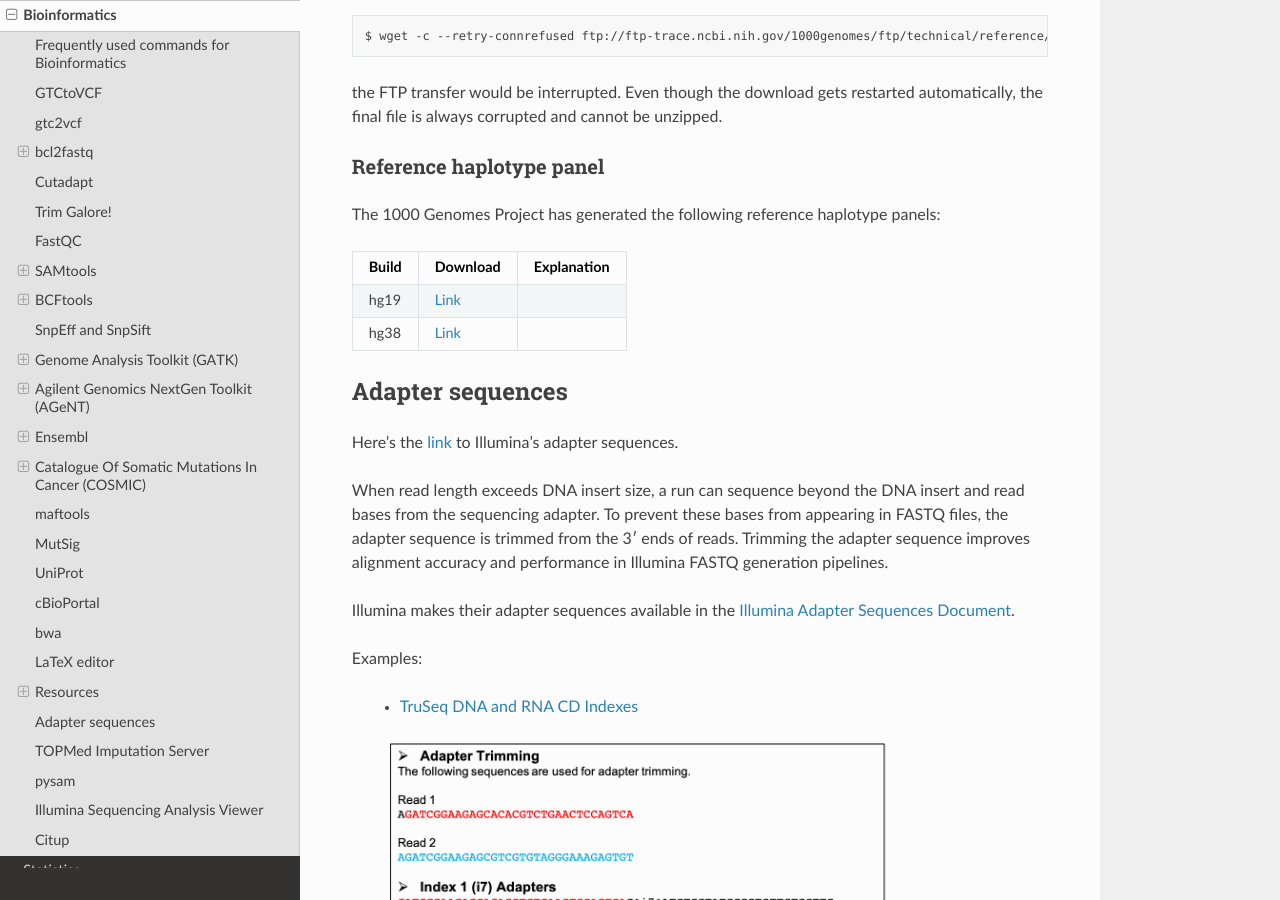
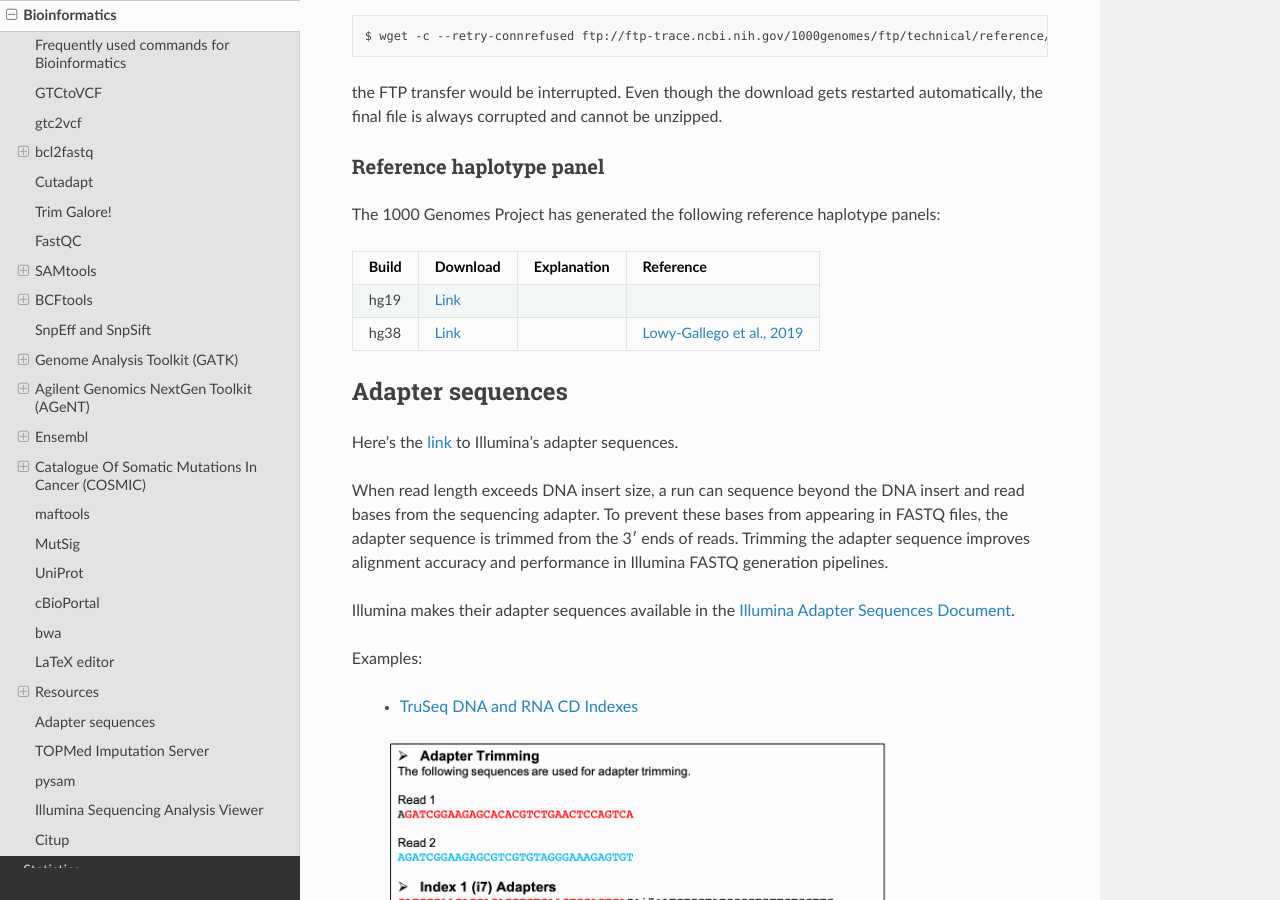
Before and after one commit to sbslee/notes, a Sphinx documentation site: the page built from docs/bioinformatics.rst, in a window 1280 px wide and 900 px high, scrolled down 16049 px. Built offline with Sphinx 7.4.7 and the Read the Docs theme 2.0.0, drawn with Linux system fonts in a browser that asks for light colours.

Commit message:
Update bioinformatics.rst

```diff
--- a/docs/bioinformatics.rst
+++ b/docs/bioinformatics.rst
@@ -775,12 +775,15 @@ The 1000 Genomes Project has generated the following reference haplotype panels:
    * - Build
      - Download
      - Explanation
+     - Reference
    * - hg19
      - `Link <ftp://ftp.1000genomes.ebi.ac.uk/vol1/ftp/release/20130502>`__
+     -
      -
    * - hg38
      - `Link <http://ftp.1000genomes.ebi.ac.uk/vol1/ftp/data_collections/1000_genomes_project/release/20190312_biallelic_SNV_and_INDEL/>`__
      -
+     - `Lowy-Gallego et al., 2019 <https://wellcomeopenresearch.org/articles/4-50>`__
 
 Adapter sequences
 =================
```
